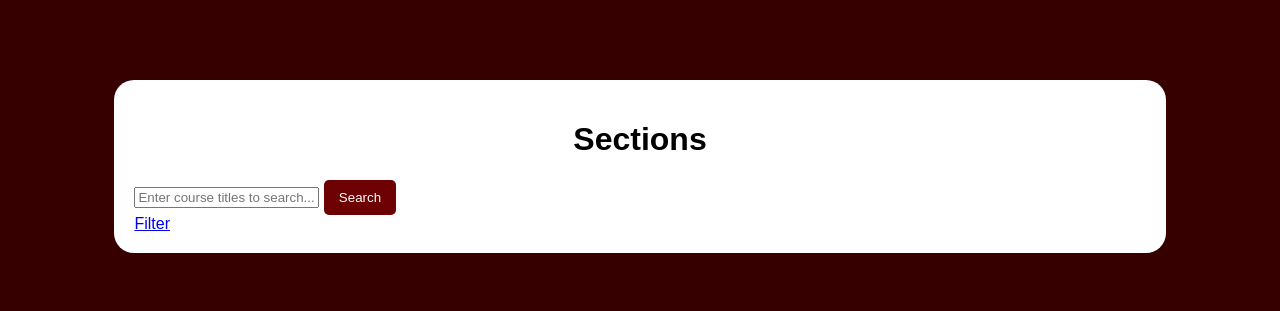
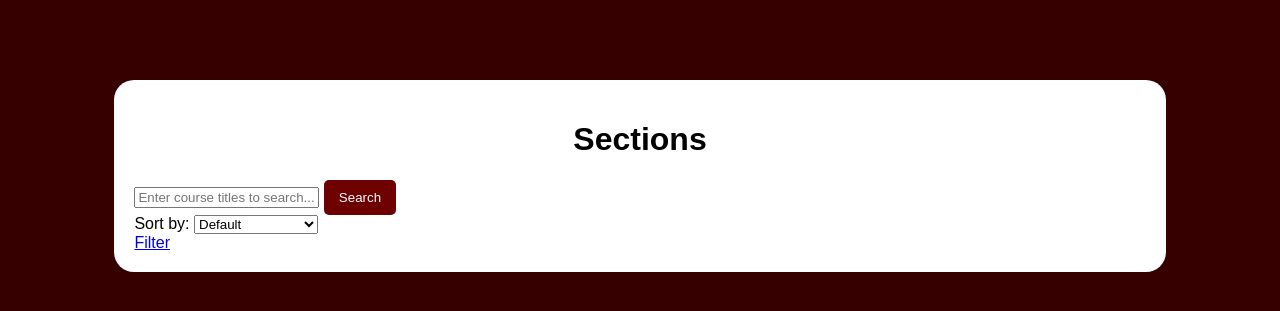
Before and after one commit to CSCI3356-Fall2023/Django-Unchained, a Django app: page /section_selection/1 in a window 1280 px wide. Shown: the part 56-367 px from the top of the page. Run offline with Django 4.2, Linux system fonts and the light colour scheme; the visitor is signed in with stand-in values (Sample User, id 1); data that the repository does not hold is empty.

Commit message:
Sorting for sections

```diff
--- a/DjangoUnchained/EagleVision/models.py
+++ b/DjangoUnchained/EagleVision/models.py
@@ -106,6 +106,7 @@ class Section(models.Model):
     currentSeats = models.DecimalField(max_digits=3, decimal_places=0, default=0)
     maxSeats = models.DecimalField(max_digits=3, decimal_places=0, default=0)
     courseid = models.CharField(max_length=255, default='')
+    time = models.CharField(max_length=255, default='')
 
     def change_seats(self):
         response = requests.get("http://localhost:8080/waitlist/waitlistregistrationgroups?courseOfferingId=" + self.courseid).json()
--- a/DjangoUnchained/EagleVision/templates/section_selection.html
+++ b/DjangoUnchained/EagleVision/templates/section_selection.html
@@ -24,6 +24,21 @@
             <input type="text" name="search_query" placeholder="Enter course titles to search...">
             <button type="submit">Search</button>
         </form>
+        <form method="POST">
+            {% csrf_token %}
+            <label for="sort">Sort by:</label>
+            <select name="sort" id="sort" onChange="this.form.submit();">
+              <option value="default">Default</option>
+              <option value="teacher_ascending">Instructor A_Z</option>
+              <option value="teacher_descending">Instructor Z_A</option>
+              <option value="max_seats_ascending">Least max seats</option>
+              <option value="max_seats_descending">Most max seats</option>
+              <option value="open_seats_ascending">Least open seats</option>
+              <option value="open_seats_descending">Most open seats</option>
+              <option value="time_ascending">Earliest time</option>
+              <option value="time_descending">Latest time</option>
+            </select>
+          </form>
         <div class="filter"> <a href="{% url 'filter'%}"> Filter </a> </div>
             {% for section in data %}
             <div class="course-list">
--- a/DjangoUnchained/EagleVision/urls.py
+++ b/DjangoUnchained/EagleVision/urls.py
@@ -25,4 +25,5 @@ urlpatterns = [
     path('admin/report/detailed/<str:course_id>/<int:snapshot_id>/', views.detailed_report, name='detailed_report'),
     path('system_snapshots/', views.list_system_snapshots, name='list_system_snapshots'),
     path('change_seats/<uuid:section_id>/', views.change_seats, name='change_seats'),
+    #path('sort_sections/<str:course_id>/', views.sort_sections, name='sort_sections'),
 ]
--- a/DjangoUnchained/EagleVision/views.py
+++ b/DjangoUnchained/EagleVision/views.py
@@ -522,6 +522,7 @@ def section_api_endpoint(request, id):
             max = section['activitySeatCount']['total']
             name = section['activityOffering']['formatOfferingName']
             locale = section['scheduleNames'][0]
+            time = section['scheduleNames'][0].replace('Noon', 'PM')[-16:].strip()
 
             Section.objects.get_or_create(
                 section_id=identity,
@@ -531,22 +532,23 @@ def section_api_endpoint(request, id):
                     'location': locale,
                     'currentSeats': current,
                     'maxSeats': max,
-                    'courseid': id
+                    'courseid': id,
+                    'time': time
                 }
             )
-
-
-
-    # Deletes the duplicate objects after they're added
-
     queryset = Section.objects.filter(courseid=id)
+    if request.method == 'POST':
+        queryset = sort_sections(request, queryset)
     context = {
+            'course_id' : id,
             'data': queryset,
             'user_watchlist_section_ids': user_watchlist_section_ids,
         }
     return render(request, 'section_selection.html', context)
+
 def is_admin(user):
     return user.is_authenticated and user.is_staff
+
 @login_required
 @user_passes_test(is_admin)
 def admin_report(request):
@@ -642,8 +644,6 @@ def change_state(request):
     context = {'form': form, 'current_state': current_state.state if current_state else ''}
     return render(request, 'change_state.html', context)
 
-
-
 from django.utils.timezone import now
 
 def capture_system_snapshot():
@@ -681,15 +681,11 @@ def capture_system_snapshot():
     snapshot_data = {'courses': courses_data}
     SystemSnapshot.objects.create(name=snapshot_name, data=snapshot_data)
 
-
-
-
 @login_required
 @user_passes_test(is_admin)
 def list_system_snapshots(request):
     snapshots = SystemSnapshot.objects.all().order_by('-created_at')
     return render(request, 'list_system_snapshots.html', {'snapshots': snapshots})
-
 
 
 def view_snapshot_report(request, snapshot_id):
@@ -700,7 +696,6 @@ def view_snapshot_report(request, snapshot_id):
         'courses': snapshot.data.get('courses', []),
     }
     return render(request, 'snapshot_report.html', context)
-
 
 @login_required
 @user_passes_test(is_admin)
@@ -729,9 +724,40 @@ def apply_snapshot(request, snapshot_id):
 
     return render(request, 'admin_report.html', context)
 
-
 @require_http_methods(["POST"])
 def change_seats(request, section_id):
     section = get_object_or_404(Section, section_id=section_id)
     section.change_seats()
     return HttpResponseRedirect(request.META.get('HTTP_REFERER', '/'))
+
+@require_http_methods(['POST'])
+def sort_sections(request, queryset):
+    queryset = list(queryset)
+    try:
+        parameter = request.POST['sort']
+    except:
+        parameter='default'
+
+    sort_functions = {
+                    'default': lambda section: section.title,
+                    'teacher_ascending' : lambda section : section.instructor,
+                    'teacher_descending' : lambda section: section.instructor,
+                    'max_seats_ascending': lambda section: section.maxSeats,
+                    'max_seats_descending' : lambda section: section.maxSeats,
+                    'open_seats_ascending' : lambda section: section.maxSeats - section.currentSeats,
+                    'open_seats_descending' : lambda section: section.maxSeats - section.currentSeats,
+                    'time_ascending': lambda section: section.time,
+                    'time_descending': lambda section: section.time
+    }
+
+    print(queryset[0].time)
+    reversed_queries = {'teacher_descending', 'max_seats_descending', 'open_seats_descending', 'time_descending'}
+    queryset.sort(key=sort_functions[parameter], reverse=parameter in reversed_queries)
+    if parameter == 'time_ascending' or parameter == 'time_descending':
+        morning = [section for section in queryset if 'AM' in section.time[:7]]
+        night = [section for section in queryset if 'PM' in section.time[:7]]
+        if parameter in reversed_queries:
+            queryset = night + morning
+        else:
+            queryset = morning + night
+    return queryset
```
Also changed, not shown: DjangoUnchained/EagleVision/migrations/0002_section_time.py (added).
